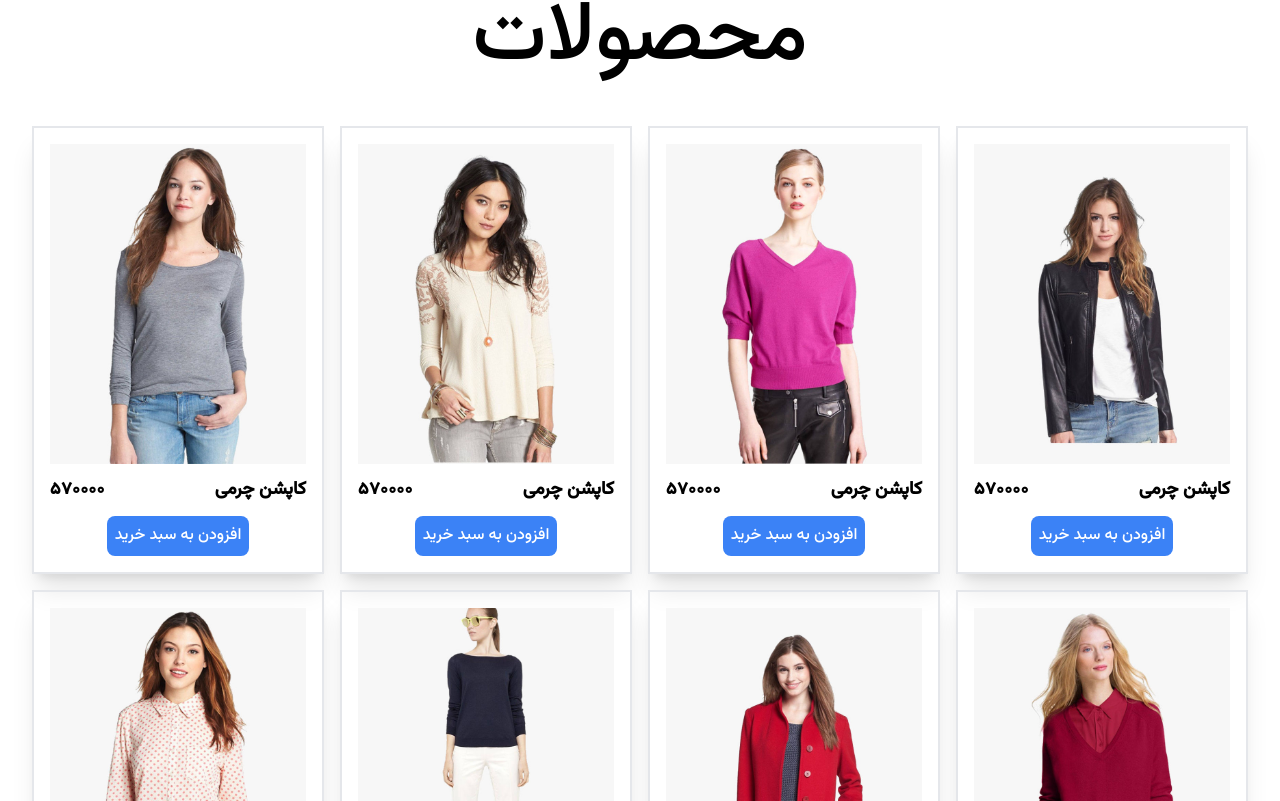
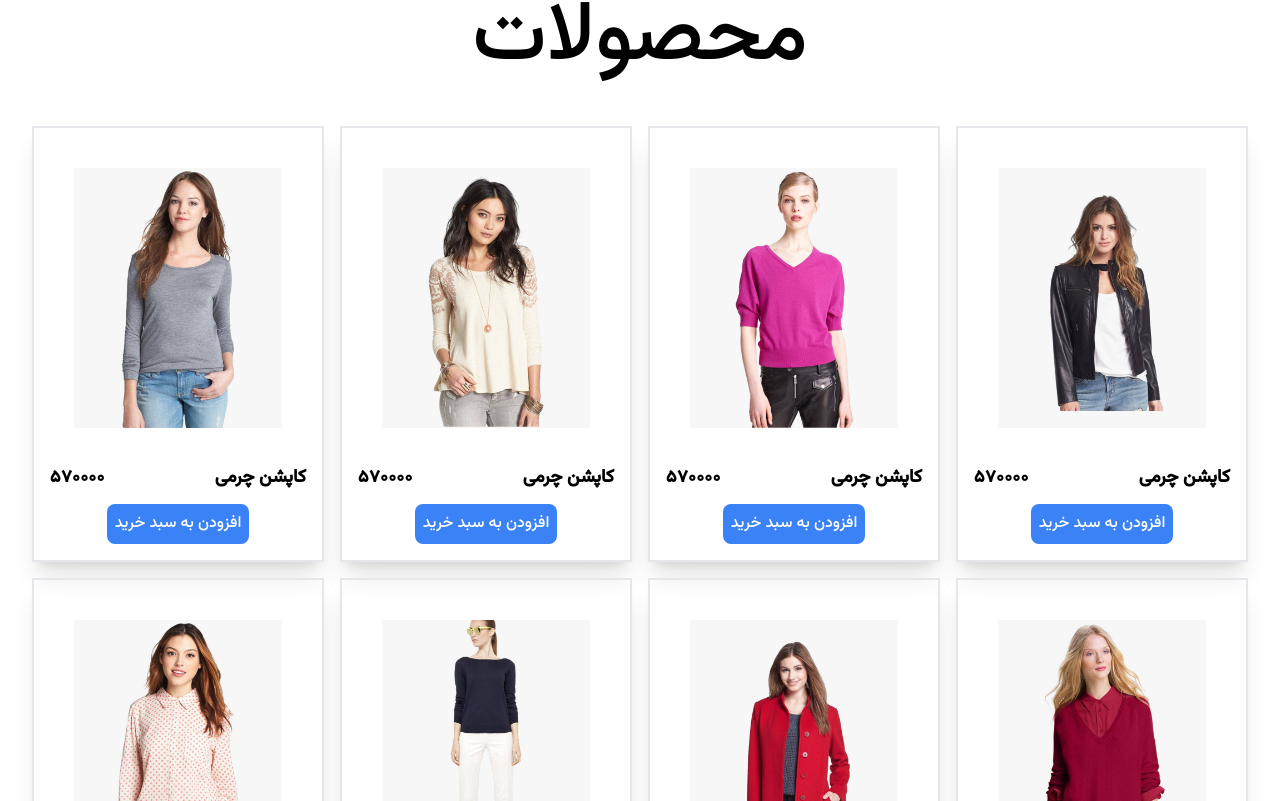
Before and after one commit to Hossein1371za/womenshop-react-tailwind, a React (Create React App) app: page / in a window 1280 px wide. Shown: the part 1139-1940 px from the top of the page. Built offline with nearby package versions, Linux system fonts and the light colour scheme.

Commit message:
products

```diff
--- a/src/componenets/product/Products.js
+++ b/src/componenets/product/Products.js
@@ -8,8 +8,8 @@ const Products = () => {
       <div className="grid grid-cols-1 md:grid-cols-2 xl:grid-cols-4 gap-4">
         {productData.map((item, index) => {
           return (
-            <div className="flex flex-col items-center gap-y-3 p-4 shadow-xl border-2" key={index}>
-              <img src={item.img} alt="/" />
+            <div className="flex flex-col items-center gap-y-3 p-4 shadow-xl border-2 overflow-hidden" key={index}>
+              <img className="p-6 hover:scale-125 transition-all duration-300" src={item.img} alt="/" />
               <div className="flex items-center justify-between w-full gap-4">
                 <p className="font-semibold text-lg">{item.title}</p>
                 <p className="text-lg number">{item.price}</p>
```
